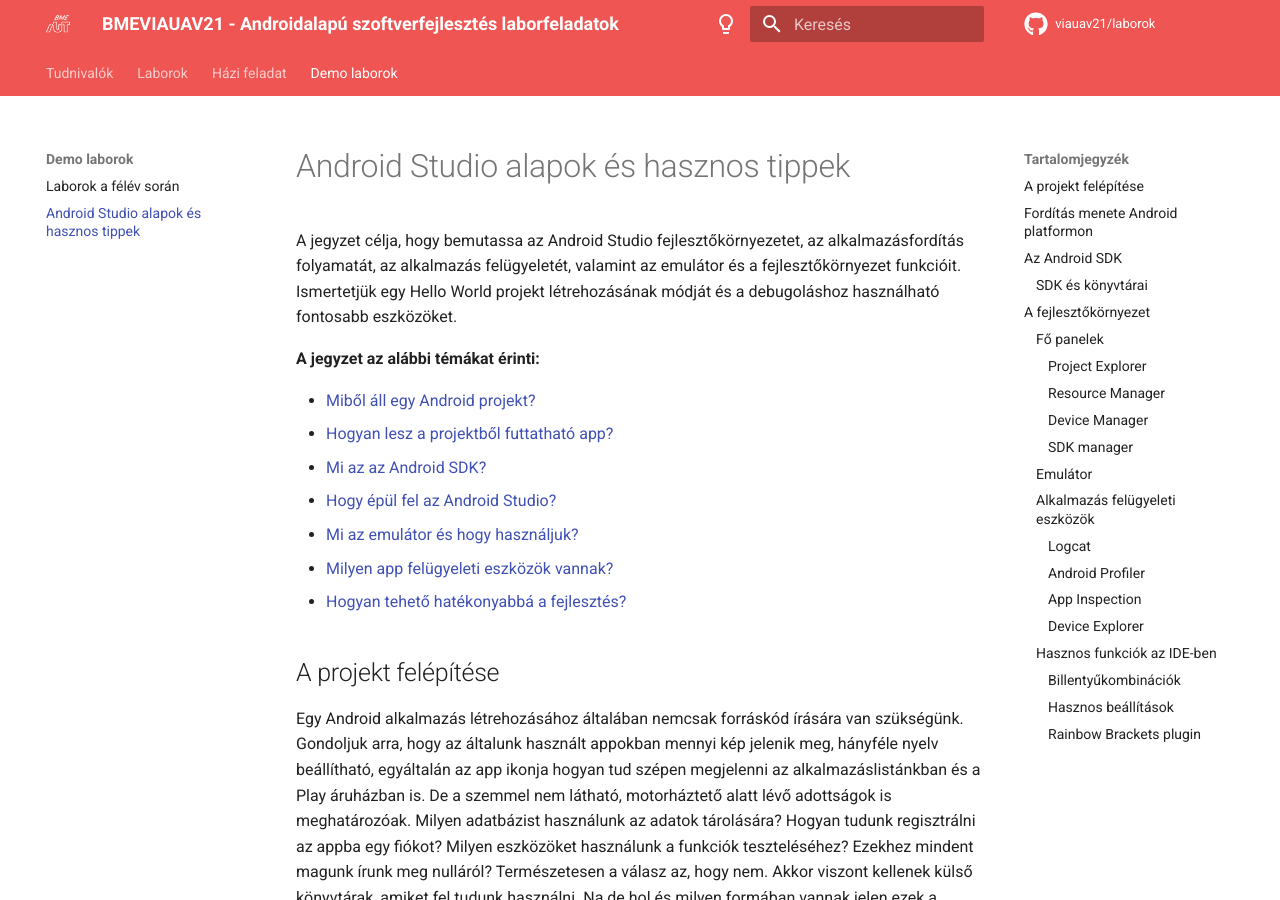
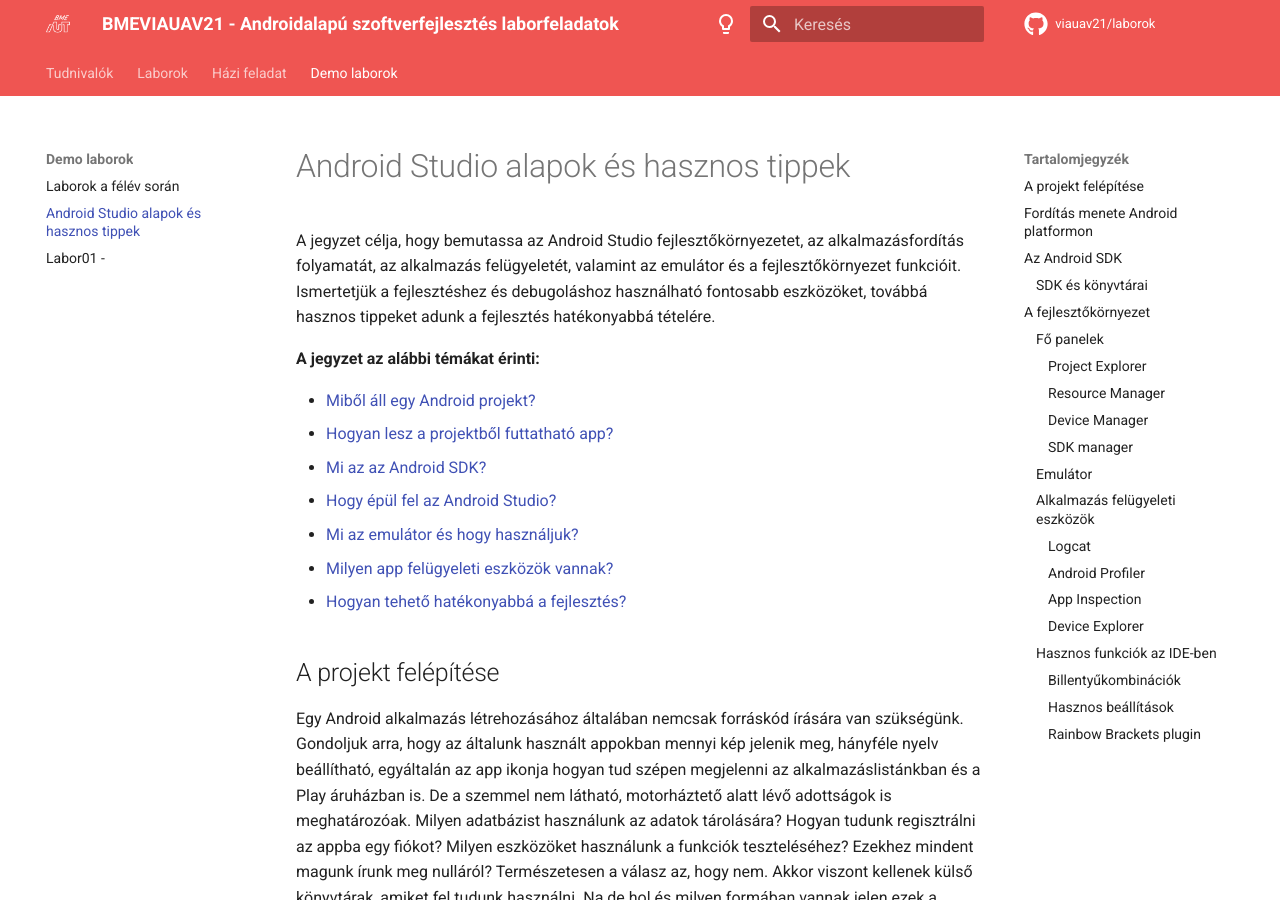
Before and after one commit to VIAUAV21/laborok, an MkDocs documentation site: the page built from docs/demo/ide/index.md, in a window 1280 px wide and 900 px high. Built offline with MkDocs 1.6.1 and Material for MkDocs 9.7.7, drawn with Linux system fonts in a browser that asks for light colours; comment, search, counter and statistics services are not loaded; some of the changed text lies outside the part shown.

Commit message:
kiegeszites

```diff
--- a/docs/demo/ide/index.md
+++ b/docs/demo/ide/index.md
@@ -1,6 +1,6 @@
 # Android Studio alapok és hasznos tippek
 
-A jegyzet célja, hogy bemutassa az Android Studio fejlesztőkörnyezetet, az alkalmazásfordítás folyamatát, az alkalmazás felügyeletét, valamint az emulátor és a fejlesztőkörnyezet funkcióit. Ismertetjük egy Hello World projekt létrehozásának módját és a debugoláshoz használható fontosabb eszközöket.
+A jegyzet célja, hogy bemutassa az Android Studio fejlesztőkörnyezetet, az alkalmazásfordítás folyamatát, az alkalmazás felügyeletét, valamint az emulátor és a fejlesztőkörnyezet funkcióit. Ismertetjük a fejlesztéshez és debugoláshoz használható fontosabb eszközöket, továbbá hasznos tippeket adunk a fejlesztés hatékonyabbá tételére.
 
 **A jegyzet az alábbi témákat érinti:**
 
--- /dev/null
+++ b/docs/demo/lab1/index.md
@@ -0,0 +1 @@
+# Labor01 -
--- a/mkdocs.yml
+++ b/mkdocs.yml
@@ -104,3 +104,4 @@
   - "Demo laborok":
     - demo/about/index.md
     - demo/ide/index.md
+    - demo/lab1/index.md
```
Also changed, not shown: other parts of docs/demo/ide/index.md (+2 -0 lines).
